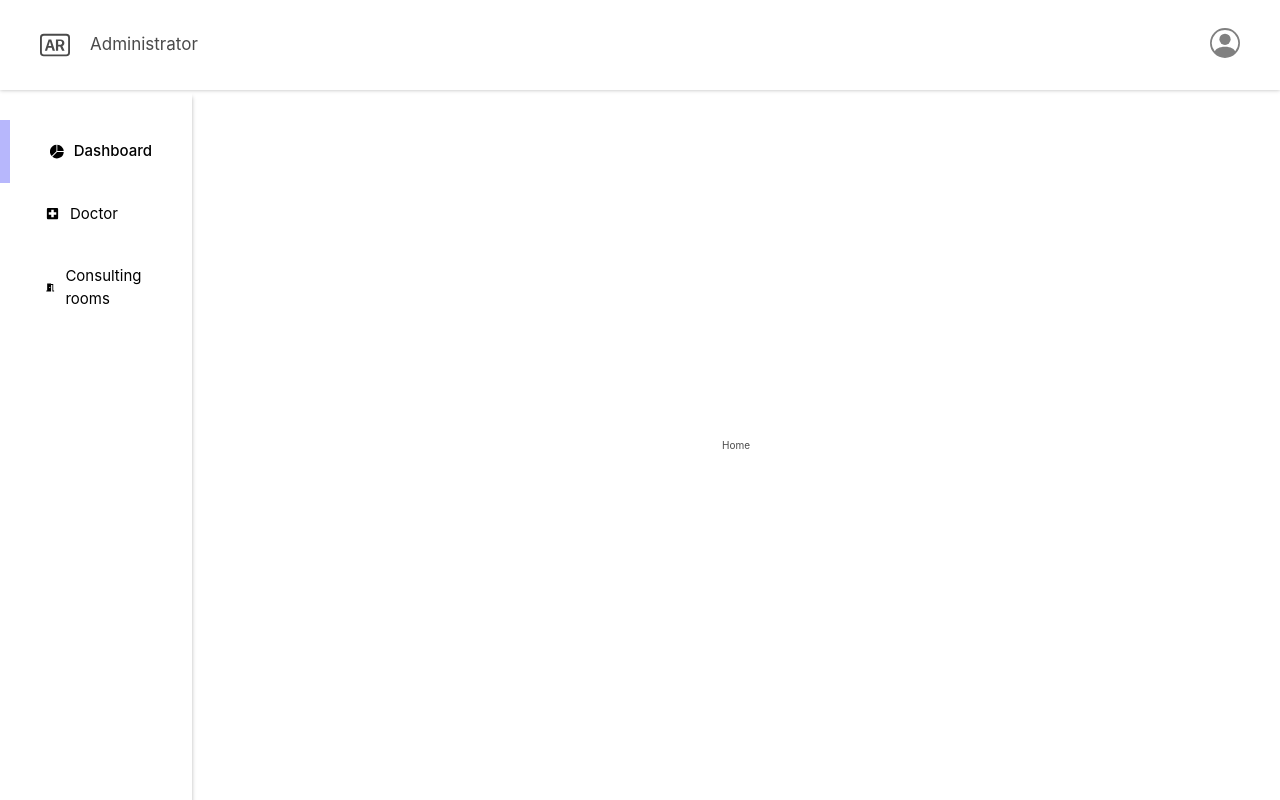
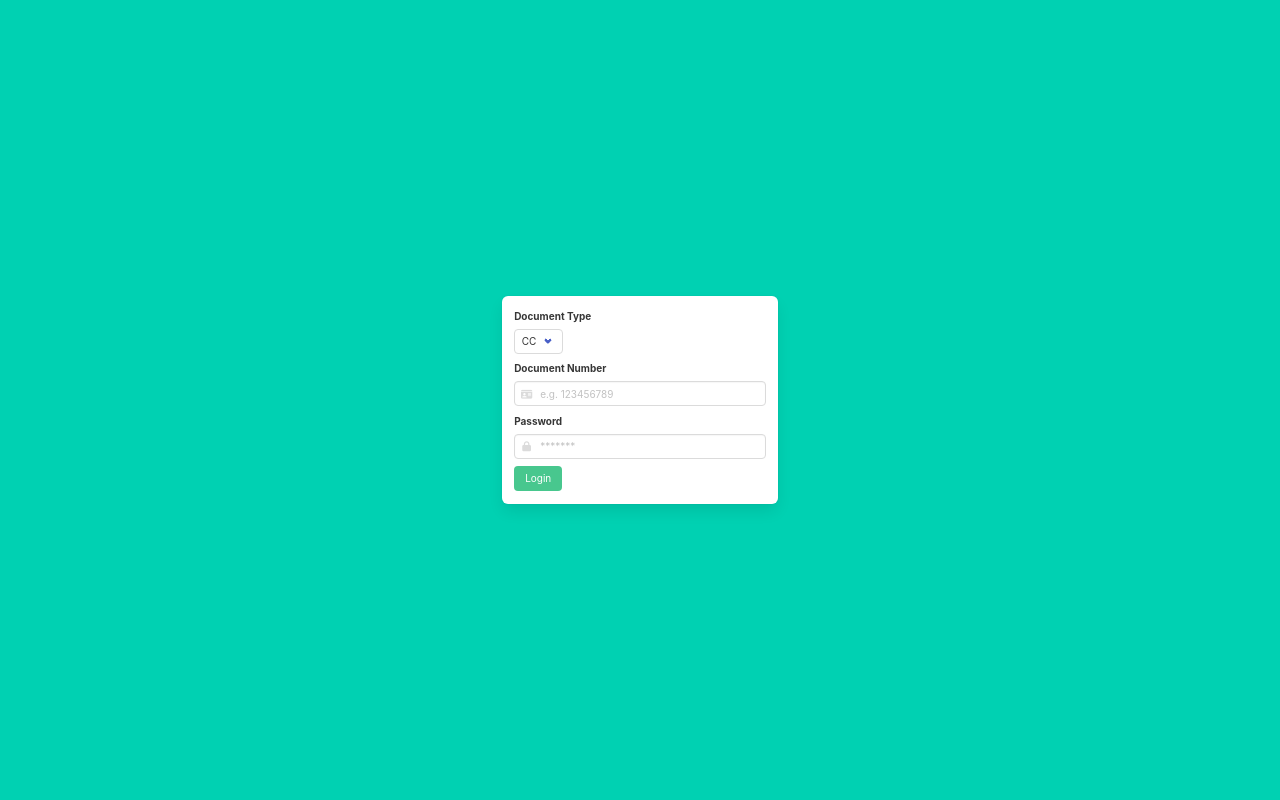
Before and after one commit to antoniomata99/frontend-healthtech, a React (Create React App) app: page / in a window 1280 px wide. Built offline with nearby package versions, Linux system fonts and the light colour scheme.

Commit message:
Login and route modification

```diff
--- a/public/index.html
+++ b/public/index.html
@@ -10,6 +10,7 @@
   <link rel="manifest" href="%PUBLIC_URL%/manifest.json" />
   <!-- Bulma CSS -->
   <link rel="stylesheet" href="https://cdn.jsdelivr.net/npm/bulma@0.9.3/css/bulma.min.css">
+  <script src="https://kit.fontawesome.com/63b1020dd2.js" crossorigin="anonymous"></script>
   <!-- / Bulma CSS -->
 
   <title>Health Tech</title>
--- a/src/App.js
+++ b/src/App.js
@@ -7,19 +7,23 @@ import { Layout } from './components'
 import { ConsultingRooms, Doctor, Schedule, Specialty, Login, DoctorsList } from './pages'
 
 const Home = () => <div>Home</div>
+const Patient = () => <div>Patient</div>
+const DoctorModule = () => <div>Doctor</div>
 
 function App() {
   return (
     <Router>
       <Switch>
+          <Route exact path='/' component={Login} />
+          <Route exact path='/patient' component={Patient} />
+          <Route exact path='/doctor' component={DoctorModule} />
         <Layout>
-          <Route exact path='/' component={Home} />
-          <Route exact path='/login' component={Login} />
-          <Route exact path='/doctor' component={Doctor} />
-          <Route exact path='/doctor/schedule' component={Schedule} />
-          <Route exact path='/doctor/specialty' component={Specialty} />
-          <Route exact path='/doctor/list' component={DoctorsList} />
-          <Route exact path='/consulting-rooms' component={ConsultingRooms} />
+          <Route exact path='/admin' component={Home} />
+          <Route exact path='/admin/doctor' component={Doctor} />
+          <Route exact path='/admin/doctor/schedule' component={Schedule} />
+          <Route exact path='/admin/doctor/specialty' component={Specialty} />
+          <Route exact path='/admin/doctor/list' component={DoctorsList} />
+          <Route exact path='/admin/consulting-rooms' component={ConsultingRooms} />
         </Layout>
       </Switch>
     </Router>
--- a/src/components/Menu/Menu.jsx
+++ b/src/components/Menu/Menu.jsx
@@ -14,11 +14,11 @@ import { MdLocalHospital, MdMeetingRoom } from 'react-icons/md'
 import { MenuLink } from '../'
 
 const menu = [
-  { link: '/', Icon: BsFillPieChartFill, text: 'Dashboard' },
+  { link: '/admin', Icon: BsFillPieChartFill, text: 'Dashboard' },
   // { link: '#', Icon: BsFillFilePersonFill, text: 'Profile' },
   // { link: '#', Icon: BsFillPersonFill, text: 'Patient' },
-  { link: '/doctor', Icon: MdLocalHospital, text: 'Doctor' },
-  { link: '/consulting-rooms', Icon: MdMeetingRoom, text: 'Consulting rooms' },
+  { link: '/admin/doctor', Icon: MdLocalHospital, text: 'Doctor' },
+  { link: '/admin/consulting-rooms', Icon: MdMeetingRoom, text: 'Consulting rooms' },
   // { link: '#', Icon: BsFillPersonCheckFill, text: 'Users' },
   // { link: '#', Icon: BsFillGearFill, text: 'Settings' },
 ]
--- a/src/pages/Doctor/Doctor.jsx
+++ b/src/pages/Doctor/Doctor.jsx
@@ -7,9 +7,9 @@ import { BannerLink } from '../../components'
 const Doctor = () => {
   return (
     <div className='Doctor'>
-      <BannerLink link='/doctor/list' text='All doctors' modifier='1' />
-      <BannerLink link='/doctor/schedule' text='Schedule' modifier='2' />
-      <BannerLink link='/doctor/specialty' text='Specialty' modifier='3' />
+      <BannerLink link='/admin/doctor/list' text='All doctors' modifier='1' />
+      <BannerLink link='/admin/doctor/schedule' text='Schedule' modifier='2' />
+      <BannerLink link='/admin/doctor/specialty' text='Specialty' modifier='3' />
     </div>
   )
 }
--- a/src/pages/DoctorsList/DoctorsList.jsx
+++ b/src/pages/DoctorsList/DoctorsList.jsx
@@ -9,7 +9,7 @@ const DoctorsList = () => {
   const { data: doctors } = useAxios('medico/')
 
   return (
-    <Container button={true} linkText='/doctor'>
+    <Container button={true} linkText='/admin/doctor'>
       <Table>
         <TableHeader titles={titles} />
         <TableContent>
--- a/src/pages/Login/Login.jsx
+++ b/src/pages/Login/Login.jsx
@@ -13,20 +13,61 @@ const documentType = [
 
 const Login = () => {
   return (
-    <section className='Login'>
-      <Form buttonText='Login'>
-        <div className='Login-Form__Container'>
-          <DropDown name='Tipo de Documento' options={documentType} />
-          <input
-            className='Login-Form__Input'
-            type='text'
-            placeholder='Número de Documento'
-            required
-          />
-          <input className='Login-Form__Input' type='password' placeholder='Contraseña' required />
+    // <section className='Login'>
+    //   <Form buttonText='Login'>
+    //     <div className='Login-Form__Container'>
+    //       <DropDown name='Tipo de Documento' options={documentType} />
+    //       <input className='input' type='text' placeholder='Número de Documento' required/>
+    //       <input className='Login-Form__Input' type='password' placeholder='Contraseña' required />
+    //     </div>
+    //   </Form>
+    // </section>
+  <div className="Login">
+    <section class="hero is-primary is-fullheight">
+      <div class="hero-body">
+        <div class="container">
+          <div class="columns is-centered">
+            <div class="column is-5-tablet is-4-desktop is-3-widescreen">
+              <form action="" class="box">
+                <div class="field">
+                  <label for="" class="label">Document Type</label>
+                  <div class="control select">
+                    <select>
+                      <option value="CC">CC</option>
+                      <option value="CE">CE</option>
+                    </select>
+                  </div>
+                </div>
+                <div class="field">
+                  <label for="" class="label">Document Number</label>
+                  <div class="control has-icons-left">
+                    <input type="input" placeholder="e.g. 123456789" class="input" required/>
+                    <span class="icon is-small is-left">
+                      <i class="fas fa-id-card"></i>
+                    </span>
+                  </div>
+                </div>
+                <div class="field">
+                  <label for="" class="label">Password</label>
+                  <div class="control has-icons-left">
+                    <input type="password" placeholder="*******" class="input" required/>
+                    <span class="icon is-small is-left">
+                      <i class="fas fa-lock"></i>
+                    </span>
+                  </div>
+                </div>
+                <div class="field">
+                  <button class="button is-success">
+                    Login
+                  </button>
+                </div>
+              </form>
+            </div>
+          </div>
         </div>
-      </Form>
+      </div>
     </section>
+  </div>
   )
 }
 
--- a/src/pages/Schedule/Schedule.jsx
+++ b/src/pages/Schedule/Schedule.jsx
@@ -53,7 +53,7 @@ const Schedule = () => {
       {!error && message.length > 3 && (
         <Message modifier='good' text={`Success: ${message}`} state={true} />
       )}
-      <Container button={true} linkText='/doctor'>
+      <Container button={true} linkText='/admin/doctor'>
         <ScheduleForm postData={postData} update={false} />
         <Table>
           <TableHeader titles={titles} />
--- a/src/pages/Specialty/Specialty.jsx
+++ b/src/pages/Specialty/Specialty.jsx
@@ -55,7 +55,7 @@ const Specialty = () => {
         <Message modifier='good' text={`Success: ${message}`} state={true} />
       )}
       {<Message modifier='error' text={`Error: ${message}`} />}
-      <Container button='true' linkText='/doctor'>
+      <Container button='true' linkText='/admin/doctor'>
         <SpecialtyForm postData={postData} />
         <Table>
           <TableHeader titles={titles} />
--- a/src/styles/components/Login.scss
+++ b/src/styles/components/Login.scss
@@ -1,11 +1,3 @@
 .Login{
-    position: relative;
-    display: flex;
-    justify-content: flex-start;
-    align-items: center;
-    flex-direction: column;
-    margin-top: 6rem;
-    width: 70%;
-    height: 100%;
-
+   font-size:1.6rem;
 }
```
Also changed, not shown: 1 other file (tests, documents, lock files or other folders).
